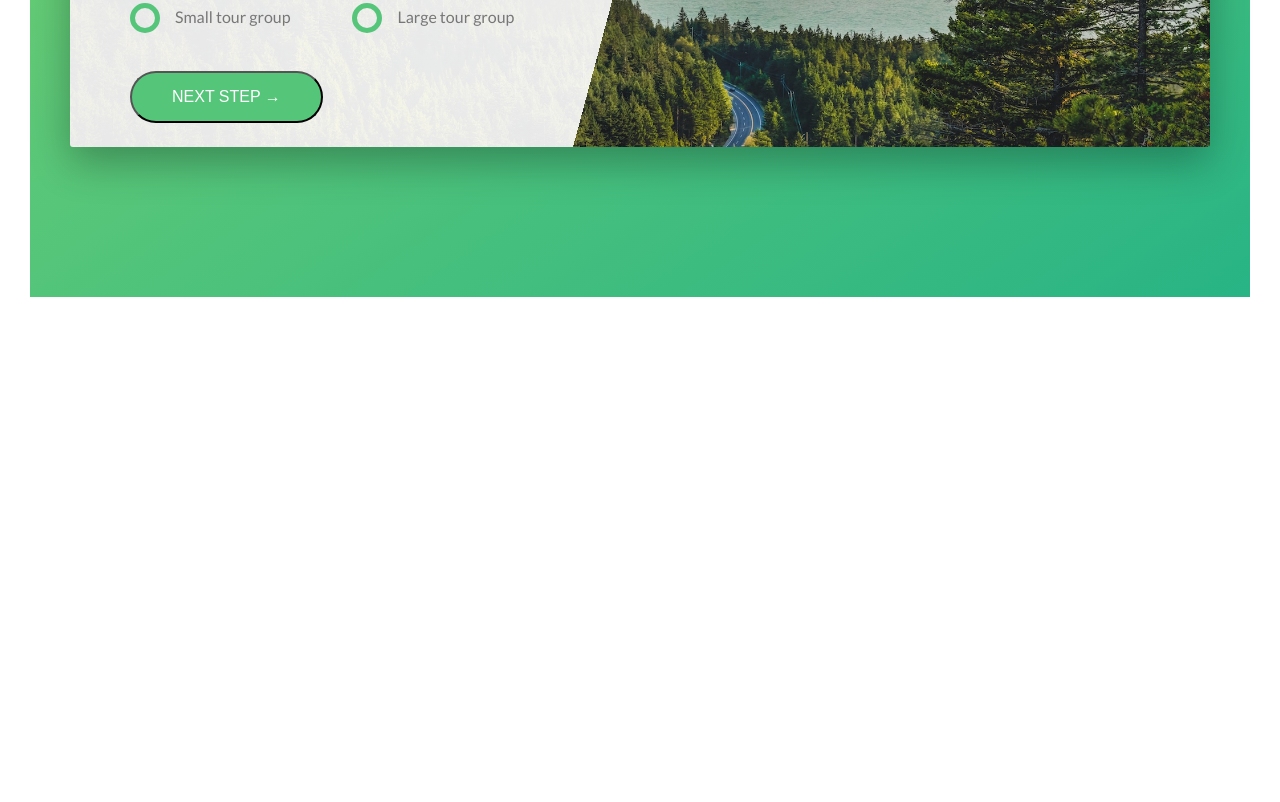
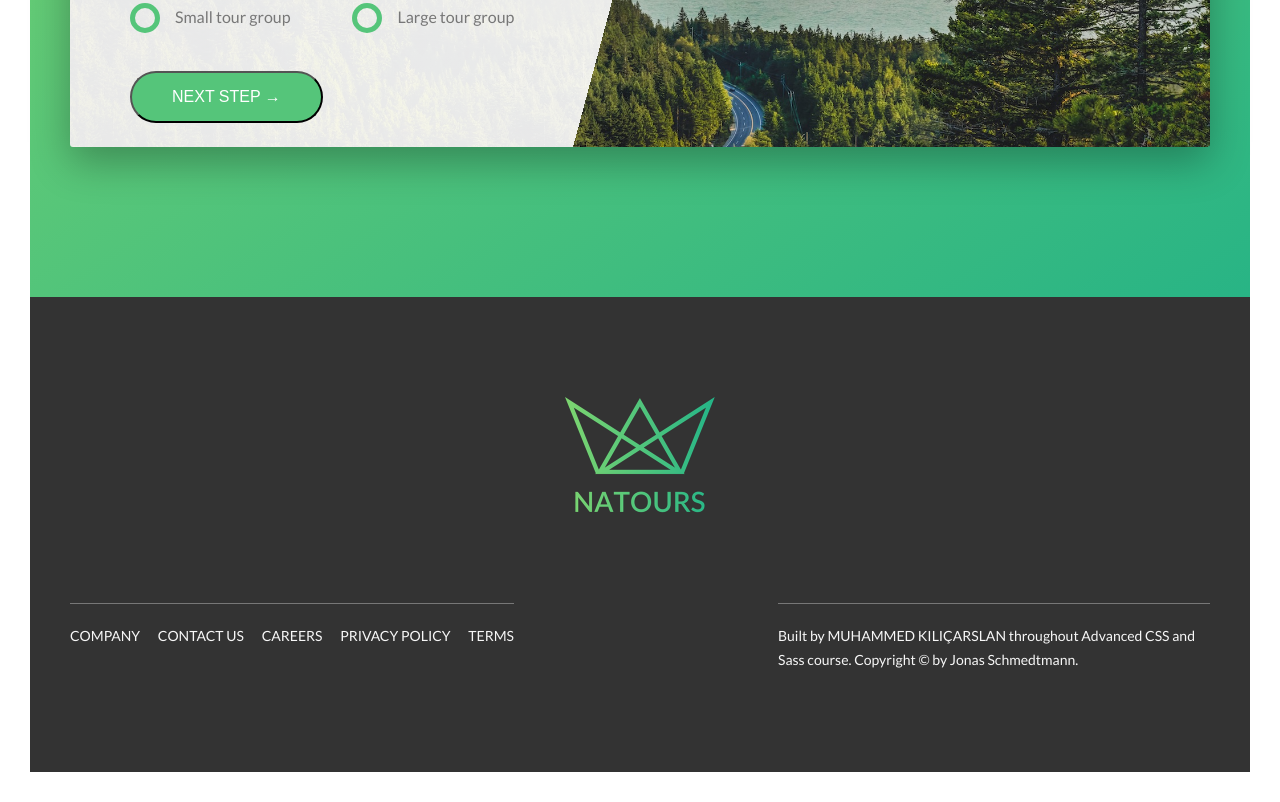
Before and after one commit to mkilicarslan/natours, a website: page index.html in a window 1280 px wide. Shown: the part 4967-5769 px from the top of the page. Before the commit the page ends 5294 px from the top, so only its background shows below. Drawn offline with Linux system fonts and the light colour scheme.

Commit message:
Build the Footer

```diff
--- a/index.html
+++ b/index.html
@@ -311,6 +311,41 @@
             </div>
         </section>
       </main>
+      <footer class="footer">
+        <div class="footer__logo-box">
+          <img class="footer__logo" src="img/logo-green-2x.png" alt="Full logo">
+        </div>
+
+        <div class="row">
+          <div class="col-1-of-2">
+            <div class="footer__navigation">
+              <ul class="footer__list">
+                <li class="footer__item">
+                  <a class="footer__link" href="#">Company</a>
+                </li>
+                <li class="footer__item">
+                  <a class="footer__link" href="#">Contact us</a>
+                </li>
+                <li class="footer__item">
+                  <a class="footer__link" href="#">Careers</a>
+                </li>
+                <li class="footer__item">
+                  <a class="footer__link" href="#">Privacy policy</a>
+                </li>
+                <li class="footer__item">
+                  <a class="footer__link" href="#">Terms</a>
+                </li>
+              </ul>
+            </div>
+          </div>
+          <div class="col-1-of-2">
+            <p class="footer__copyright">
+              Built by <a class="footer__link" href="#">Muhammed Kılıçarslan</a> throughout Advanced CSS and Sass course. Copyright &copy; by Jonas Schmedtmann.
+            </p>
+          </div>
+        </div>
+
+      </footer>
       <!--
       <section class="grid-test">
         <div class="row">
--- a/sass/abstracts/_variables.scss
+++ b/sass/abstracts/_variables.scss
@@ -14,6 +14,7 @@ $color-grey-light-2: #eee;
 
 $color-grey-dark: #777;
 $color-grey-dark-2: #999;
+$color-grey-dark-3: #333;
 
 $color-black: #000;
 $color-white: #fff;
--- /dev/null
+++ b/sass/layout/_footer.scss
@@ -0,0 +1,58 @@
+.footer {
+  color: $color-grey-light-1;
+  background-color: $color-grey-dark-3;
+  padding: 10rem 0;
+  font-size: 1.4rem;
+
+  &__logo-box {
+    text-align: center;
+    margin-bottom: 8rem;
+  }
+
+  &__logo {
+    width: 15rem;
+    height: auto;
+  }
+
+  &__navigation {
+    border-top: 1px solid $color-grey-dark;
+    padding-top: 2rem;
+    display: inline-block;
+  }
+
+  &__list {
+    list-style: none;
+  }
+
+  &__item {
+    display: inline-block;
+
+    &:not(:last-child) {
+      margin-right: 1.5rem;
+    }
+  }
+
+  &__link {
+    &:link,
+    &:visited {
+      color: $color-grey-light-1;
+      text-decoration: none;
+      text-transform: uppercase;
+      display: inline-block;
+      transition: all .2s;
+    }
+    &:hover,
+    &:active {
+      color: $color-primary;
+      box-shadow: 0 1rem 2rem rgba($color-black, .4);
+      transform: rotate(5deg) scale(1.3);
+    }
+  }
+
+  &__copyright {
+    border-top: 1px solid $color-grey-dark;
+    padding-top: 2rem;
+    width: 80%;
+    float: right;
+  }
+}
--- a/sass/main.scss
+++ b/sass/main.scss
@@ -17,5 +17,6 @@
 
 @import "layout/header";
 @import "layout/grid";
+@import "layout/footer";
 
 @import "pages/home";
```
Also changed, not shown: css/style.css.
